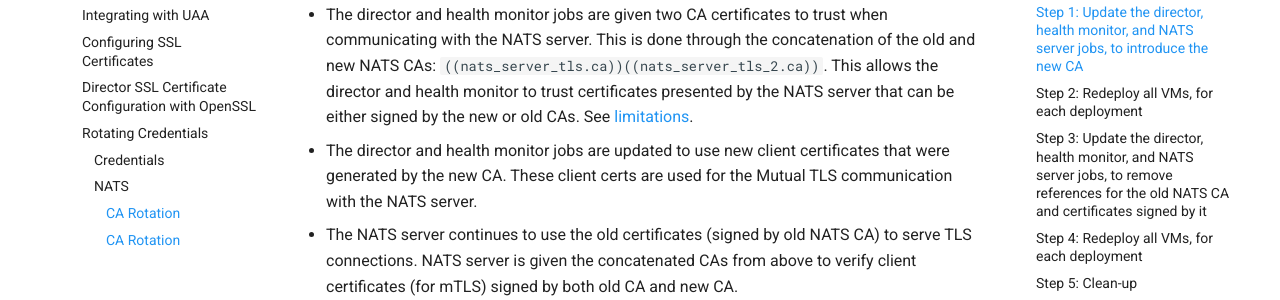
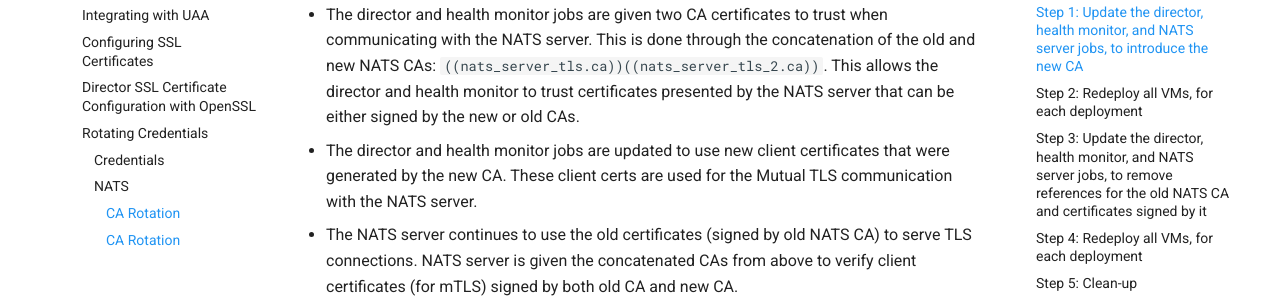
Before and after one commit to cloudfoundry/docs-bosh, an MkDocs documentation site: the page built from content/nats-ca-rotation.md, in a window 1280 px wide and 900 px high, scrolled down 1654 px. Shown: the part 204-504 px from the top of the window. Built offline with MkDocs 1.6.1 and Material for MkDocs 9.7.7, drawn with Linux system fonts in a browser that asks for light colours; old or Windows-style settings are respelled for this version of MkDocs.

Commit message:
The 'limitations' section has been removed in commit 4fed093

````diff
--- a/content/nats-ca-rotation.md
+++ b/content/nats-ca-rotation.md
@@ -31,7 +31,7 @@ bosh create-env ~/workspace/bosh-deployment/bosh.yml \
 ```
 
 * Adds new variables to generate the new NATS CA and the corresponding NATS related certificates signed by it. Please note that not all of these newly generated certificates will be used in this step, as some of them will be used in the following steps.
-* The director and health monitor jobs are given two CA certificates to trust when communicating with the NATS server. This is done through the concatenation of the old and new NATS CAs: `((nats_server_tls.ca))((nats_server_tls_2.ca))`. This allows the director and health monitor to trust certificates presented by the NATS server that can be either signed by the new or old CAs. See [limitations](#limitations).
+* The director and health monitor jobs are given two CA certificates to trust when communicating with the NATS server. This is done through the concatenation of the old and new NATS CAs: `((nats_server_tls.ca))((nats_server_tls_2.ca))`. This allows the director and health monitor to trust certificates presented by the NATS server that can be either signed by the new or old CAs.
 * The director and health monitor jobs are updated to use new client certificates that were generated by the new CA. These client certs are used for the Mutual TLS communication with the NATS server.
 * The NATS server continues to use the old certificates (signed by old NATS CA) to serve TLS connections. NATS server is given the concatenated CAs from above to verify client certificates (for mTLS) signed by both old CA and new CA.
 * Each VM/agent continues to use the old client certificates to communicate with the NATS server.
````
